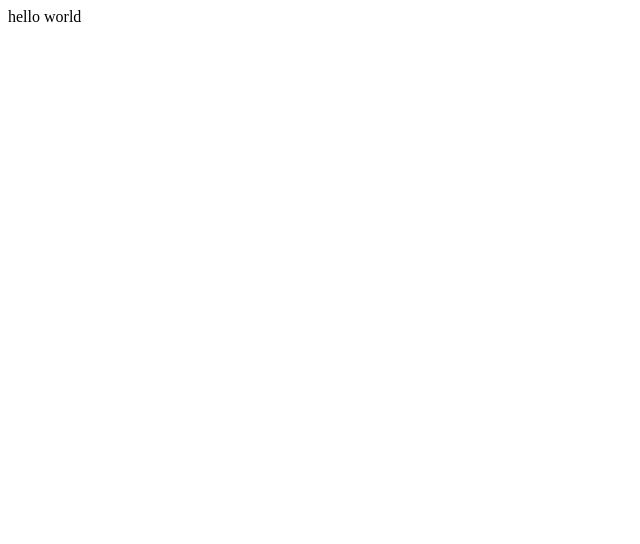
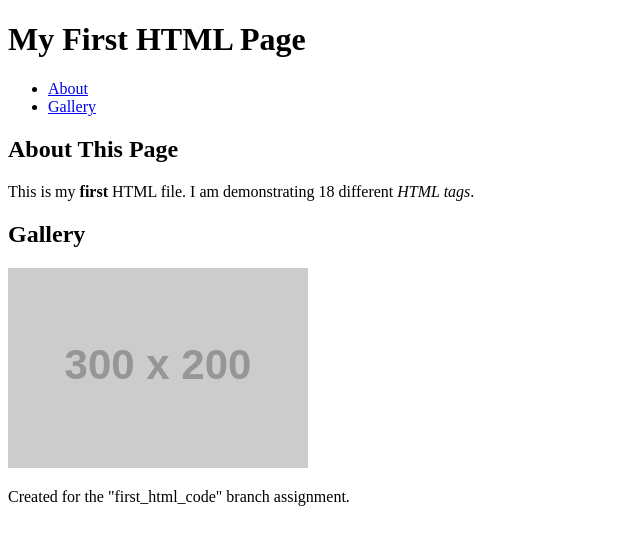
Before and after one commit to krishalibot/IT-110-LIBOT, a plain HTML site: page tags.html in a window 1280 px wide. Shown: the whole page, without its empty margins (0-640 px from the left). Drawn offline with Linux system fonts and the light colour scheme; placeholder pictures from the web are drawn by us.

Commit message:
update README.md

```diff
--- a/tags.html
+++ b/tags.html
@@ -1,11 +1,36 @@
 <!DOCTYPE html>
 <html lang="en">
 <head>
-    <meta charset="UTF-8">
-    <meta name="viewport" content="width=device-width, initial-scale=1.0">
-    <title>HTML TAGS</title>
+  <meta charset="UTF-8">
+  <title>My First HTML Page</title>
 </head>
 <body>
-    hello world
+
+  <header>
+    <h1>My First HTML Page</h1>
+  </header>
+
+  <nav>
+    <ul>
+      <li><a href="#about">About</a></li>
+      <li><a href="#gallery">Gallery</a></li>
+    </ul>
+  </nav>
+
+  <main>
+    <h2 id="about">About This Page</h2>
+    <p>
+      This is my <strong>first</strong> HTML file.
+      I am demonstrating 18 different <em>HTML tags</em>.
+    </p>
+
+    <h2 id="gallery">Gallery</h2>
+    <img src="https://placehold.co/300x200" alt="A placeholder image">
+  </main>
+
+  <footer>
+    <p>Created for the "first_html_code" branch assignment.</p>
+  </footer>
+
 </body>
 </html>
```
Also changed, not shown: 2 other files.
